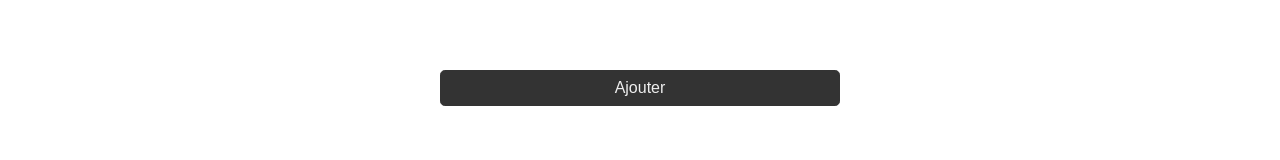
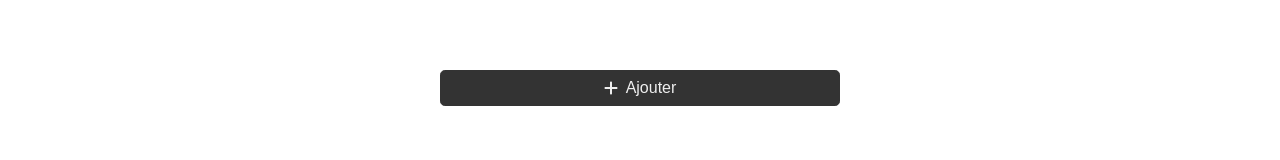
Before and after one commit to LucileGB/formation_vue, a Vue app in the folder front/: page /stock/add in a window 1280 px wide. Shown: the part 404-564 px from the top of the page. Built offline with nearby package versions, Linux system fonts and the light colour scheme.

Commit message:
Added fontawesome

```diff
--- a/front/src/stock/views/AddView.vue
+++ b/front/src/stock/views/AddView.vue
@@ -1,3 +1,8 @@
+<script setup lang="ts">
+import { faPlus } from '@fortawesome/free-solid-svg-icons'
+import { FontAwesomeIcon } from '@fortawesome/vue-fontawesome'
+</script>
+
 <template>
   <main>
     <h1>Ajouter un article</h1>
@@ -21,7 +26,10 @@
       </label>
 
       <div class="error"></div>
-      <button class="primary">Ajouter</button>
+      <button class="primary">
+        <FontAwesomeIcon :icon="faPlus" />
+        <span>Ajouter</span>
+      </button>
     </form>
   </main>
 </template>
```
Also changed, not shown: package.json (added, +7 -0 lines), 2 other files (tests, documents, lock files or other folders).
